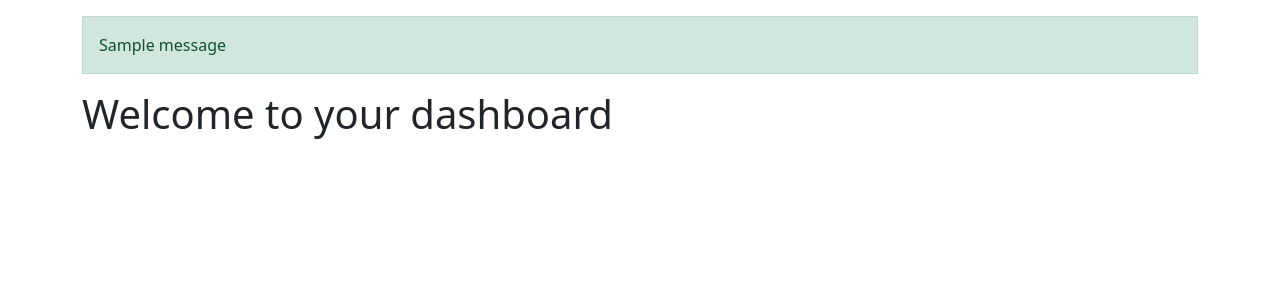
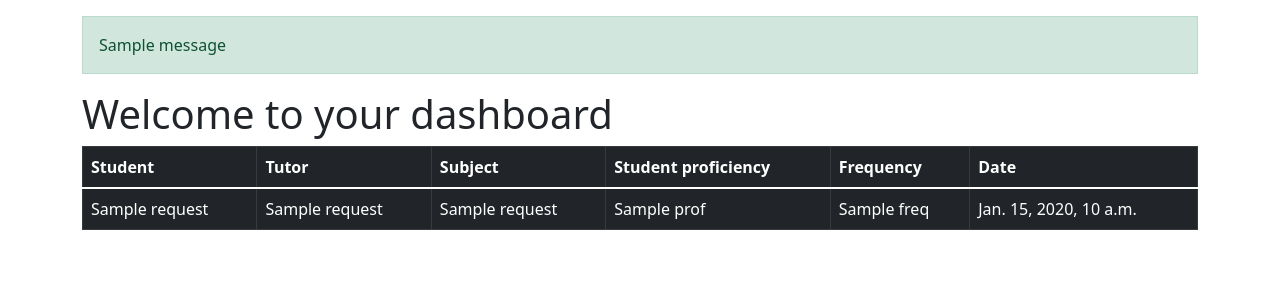
Before and after one commit to rSamaei/SEGSmallGroup, a Django app: template tutorials/templates/dashboard.html in a window 1280 px wide. Shown: the part 56-356 px from the top of the page. Run offline with Django 3.2, Linux system fonts and the light colour scheme; the template is opened without the code that fills it: most values are stand-ins (such as "Sample title", 1, 10 or a date in 2020); one stand-in notice (Sample message) is shown; some libraries are stand-ins or nearby versions.

Commit message:
Update dashboard.html

```diff
--- a/tutorials/templates/dashboard.html
+++ b/tutorials/templates/dashboard.html
@@ -5,6 +5,38 @@
     <div class="col-12">
       <h1>Welcome to your dashboard {{ user.username }}</h1>
     </div>
+    <div>
+      <table class="table table-bordered table-dark">
+        <thead class="thead-dark">
+          <tr>
+            <th scope="col">Student</th>
+            <th scope="col">Tutor</th>
+            <th scope="col">Subject</th>
+            <th scope="col">Student proficiency</th>
+            <th scope="col">Frequency</th>
+            <th scope="col">Date</th>
+          </tr>
+        </thead>
+        {% for request in requests %}
+          <tr>
+            <td>{{ request.student_name }}</td>
+            <td>{{ request.tutor_name }}</td>
+            <td>{{ request.subject }}</td>
+            <td>{{ request.prof }}</td>
+            <td>{{ request.freq }}</td>
+            <td>{{ request.date }}</td>
+          </tr>
+        {% endfor %}
+      </table>
+      <p>{{ message }}</p>
+
+      {% if user.user_type == 'student' %}
+        <div class="mt-3">
+          <a href="{% url 'add_request' %}" class="btn btn-primary">Add New Request</a>
+        </div>
+      {% endif %}
+
+    </div>
   </div>
 </div>
 {% endblock %}
```
